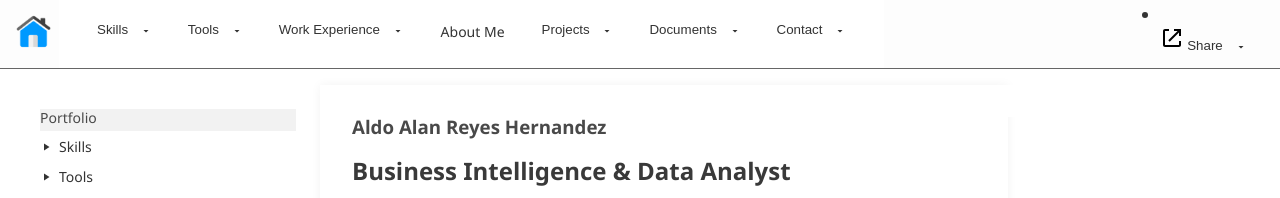
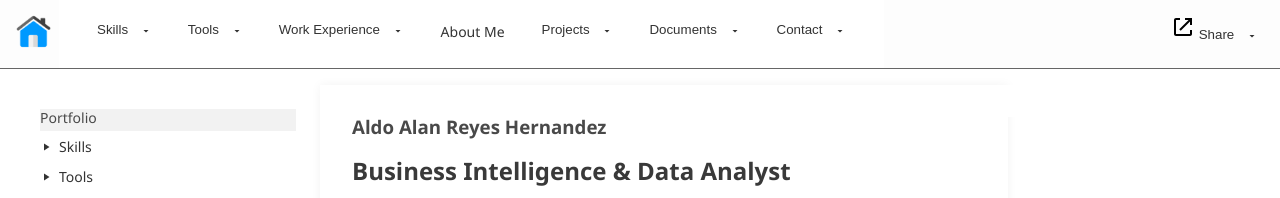
Before and after one commit to AldoReyes84/AldoReyes.github.io, a Jekyll site: the page built from README.md, in a window 1280 px wide. Shown: the top 198 px of the page. Built offline with Jekyll 4.4.1, drawn with Linux system fonts in a browser that asks for light colours; our own code applies the rules of GitHub Pages for plain Markdown files.

Commit message:
remove nav item marker

```diff
--- a/assets/css/style.css
+++ b/assets/css/style.css
@@ -348,6 +348,11 @@
   color: #333 ;
 }
 
+.nav-item::marker {
+  content: none;
+}
+
+
 .head-toggle,
 .tree-toggle {
   background: none;
```
